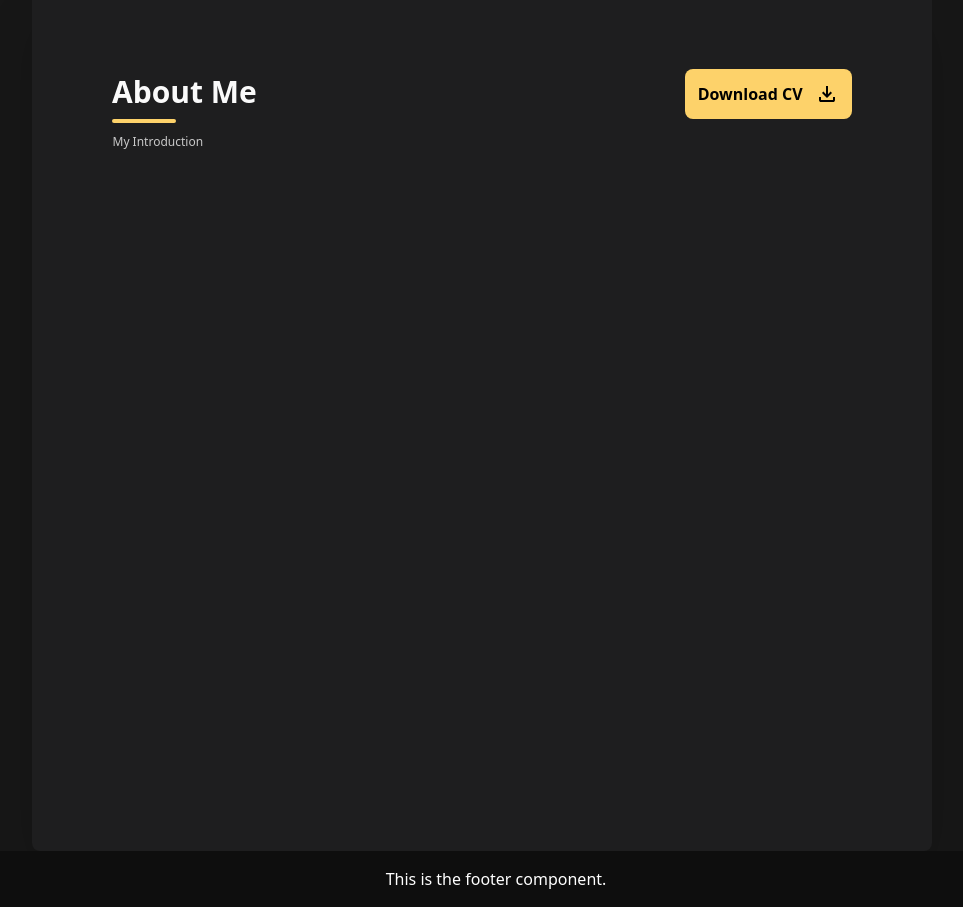
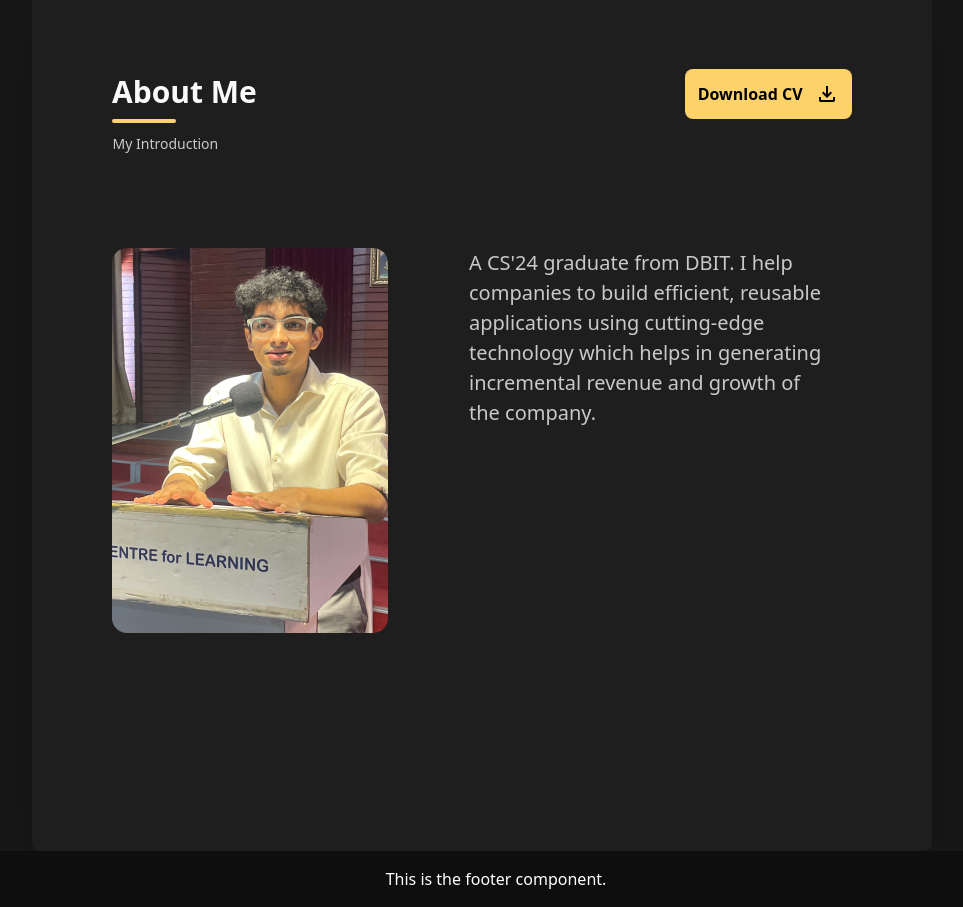
Before and after one commit to KevinGeejo/Portfolio_React, a React (Create React App) app: page / in a window 1280 px wide. Shown: the part 900-1807 px from the top of the page, without its empty margins (144-1107 px from the left). Built offline with nearby package versions, Linux system fonts and the light colour scheme.

Commit message:
Add Kevin's picture and update About section

```diff
--- a/src/components/About.jsx
+++ b/src/components/About.jsx
@@ -1,4 +1,7 @@
 import React from 'react'
+import kevinpic from '../assets/img/kevin-about.png'
+
+
  // Add this line
 const About = () => {
   return (
@@ -7,14 +10,26 @@ const About = () => {
 
         <div className='flex w-auto h-auto j justify-between'>
           <p className='text-[#fafafa] font-inter text-[30px] font-bold'>About Me</p>
-          <button className='flex flex-nowrap items-center content-between justify-evenly bg-[#fdd26a] font-inter font-bold rounded-[8px] w-[167px] h-[50px] text-[16px]'>Download CV<svg xmlns="http://www.w3.org/2000/svg" width="24" height="24" viewBox="0 0 24 24" fill="none">
-<path d="M12 16L7 11L8.4 9.55L11 12.15V4H13V12.15L15.6 9.55L17 11L12 16ZM6 20C5.45 20 4.97933 19.8043 4.588 19.413C4.19667 19.0217 4.00067 18.5507 4 18V15H6V18H18V15H20V18C20 18.55 19.8043 19.021 19.413 19.413C19.0217 19.805 18.5507 20.0007 18 20H6Z" fill="black"/>
-</svg></button>
+          <button className='flex flex-nowrap items-center content-between justify-evenly bg-[#fdd26a] font-inter font-bold rounded-[8px] w-[167px] h-[50px] text-[16px]'>Download CV
+            <svg xmlns="http://www.w3.org/2000/svg" width="24" height="24" viewBox="0 0 24 24" fill="none">
+              <path d="M12 16L7 11L8.4 9.55L11 12.15V4H13V12.15L15.6 9.55L17 11L12 16ZM6 20C5.45 20 4.97933 19.8043 4.588 19.413C4.19667 19.0217 4.00067 18.5507 4 18V15H6V18H18V15H20V18C20 18.55 19.8043 19.021 19.413 19.413C19.0217 19.805 18.5507 20.0007 18 20H6Z" fill="black"/>
+            </svg>
+          </button>
         </div>
         <div className='bg-[#fdd26a] h-1 w-16 rounded-3xl mr-[70%]'>
           <button></button>
         </div>
-        <p className='text-[12px] mt-[10px]  ml-[0.5px] text-[#C9C9C9]'>My Introduction</p>
+        <p className='text-[14px] mt-[10px]  ml-[0.5px] text-[#C9C9C9]'>My Introduction</p>
+
+        <div className='mt-[94px] flex '>
+          <img className='w-[276px] h-[385px] ' src={kevinpic} alt="Kevin About Section" />
+          <div className='ml-[81px] w-[359px] h-[389px]'>
+          <p className=' text-[#C9C9C9]  text-[20px] '>A CS'24 graduate from DBIT. I help companies to build efficient, reusable applications using cutting-edge technology which helps in generating incremental revenue and growth of the company.</p>
+
+          </div>
+
+        </div>
+
       </div>
     </div>
   )
```
Also changed, not shown: src/assets/img/kevin-about.png (added).
